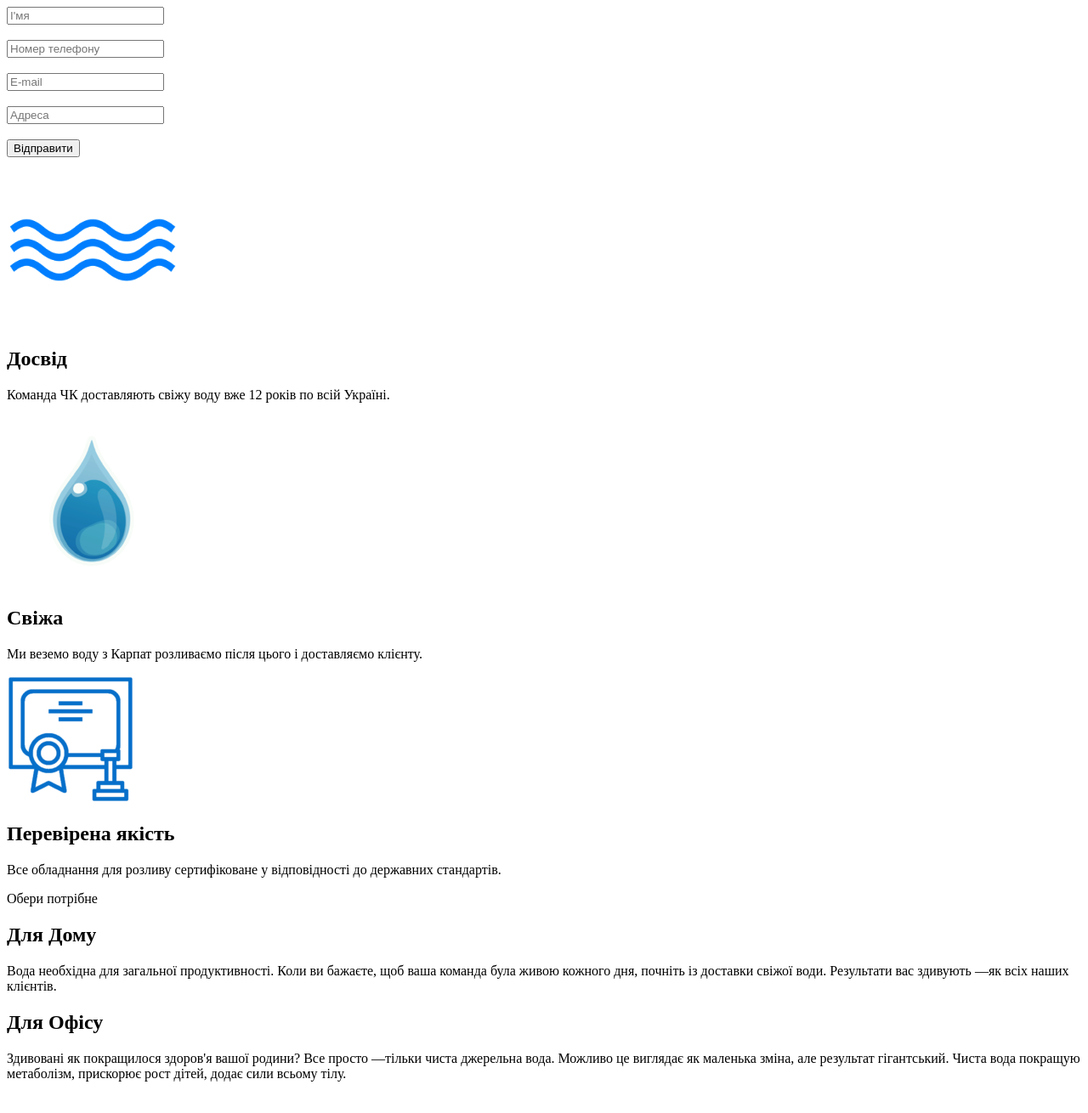
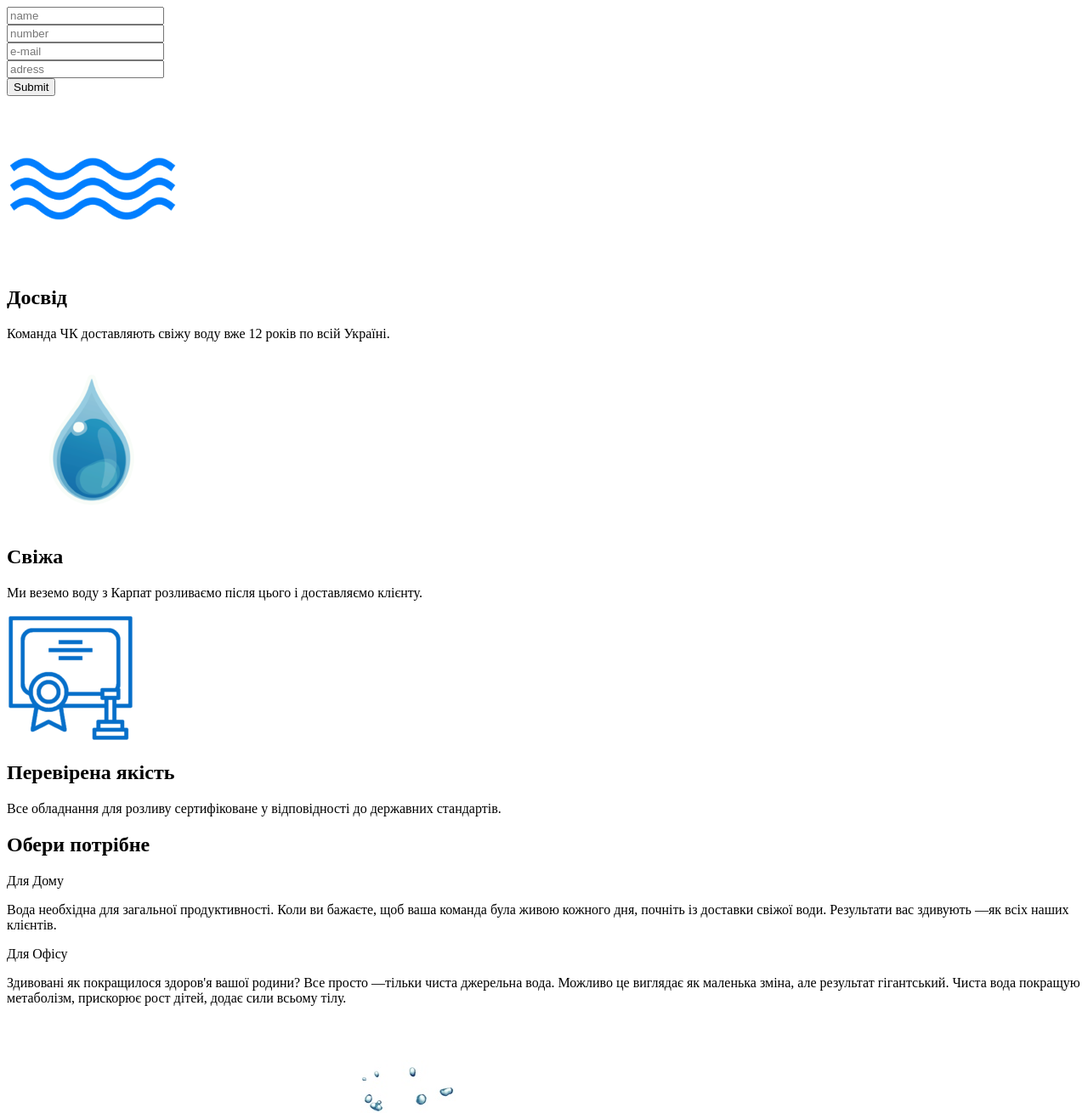
Before and after one commit to Kulinich2/olekfed, a plain HTML site: page index.html in a window 1280 px wide. Shown: the part 200-1510 px from the top of the page at 85% size. Drawn offline with Linux system fonts and the light colour scheme.

Commit message:
fix errors

```diff
--- a/index.html
+++ b/index.html
@@ -10,7 +10,7 @@
             <div class="menu">
             <a href="#delivery">Доставка Дом&Офіс</a>
             <a href="#products">Продукти</a>
-            <a href="#about us">Про нас</a>
+            <a href="#about-us">Про нас</a>
             <a href="#contacts">Контакти</a>
             </div>
         </nav>
@@ -23,13 +23,19 @@
         <p>М'яка джерельна мінеральна вода</p>
 
 <form method="POST" action="https://formspree.io/f/mbjpanvg">
-    <tabel>
-        <input type="text" name="user name" placeholder="І'мя" required><br><br>
-        <input type="figures" name="phone number" placeholder="Номер телефону" required><br><br>
-        <input type="email" name="email" placeholder="E-mail"required><br><br>
-        <input type="adress" name="adress" placeholder="Адреса" required><br><br>
-        <button>Відправити</button>
-    </tabel>
+    <label>
+        <input type="text" name="user name" placeholder="name" required><br>
+    </label>
+    <label>
+        <input type="number" name="phone number" placeholder="number" required><br>
+    </label>
+    <label>
+        <input type="email" name="email" placeholder="e-mail" required><br>
+    </label>
+    <label>
+        <input type="text" name="adress" placeholder="adress" required><br>
+    </label>
+        <input type="submit">
 
 </form>
             <article>
@@ -43,16 +49,17 @@
                     <h2>Перевірена якість</h2>
                     <p>Все обладнання для розливу сертифіковане у відповідності до державних стандартів.</p>
             </article>
-    <section> Обери потрібне</section>
-        <div id="delivery"></div>
-            <div class="for home"></div>
-                <h2>Для Дому</h2>
+    <h2>Обери потрібне</h2>
+        <div id="delivery">
+            <div class="for-home">
+                <p>Для Дому</p>
                 <p>Вода необхідна для загальної продуктивності. Коли ви бажаєте, щоб ваша команда була живою кожного дня, почніть із доставки свіжої води. Результати вас здивують —як всіх наших клієнтів.</p>
-             <div id="delivery">
-            <div class="for office"></div>
-                <h2>Для Офісу</h2>
+            </div>
+        </div>
+            <div class="for-office">
+                <p>Для Офісу</p>
                 <p>Здивовані як покращилося здоров'я вашої родини? Все просто —тільки чиста джерельна вода. Можливо це виглядає як маленька зміна, але результат гігантський. Чиста вода покращую метаболізм, прискорює рост дітей, додає сили всьому тілу.</p>
-        </div>
+            </div>
             <section>
                 <img src="img/lemon-with-ice.jpeg" alt="вода з лимоном та м'ятою">
                      <h2 id="products">Продукти</h2>
@@ -69,14 +76,14 @@
                      <h2>Ваш власний бренд</h2>
                     <p>Отримай воду із назвою твого бренду- розміщай для впізнаваності у конференц залах чи на реценшені.</p>
                 </section>
-        <div id="about us"></div>
-            <div class="firm history"></div>
+        <div id="about-us"></div>
+            <div class="firm-history"></div>
             <h3>Про компанію</h3>
             <p>Чиста сльоза почала свій шлях, як бізнес доствки джерельної води коли засновник фірми Олексій, вирішив доставляти джерельну воду для своєї родини, потім для сімей своїх друзів. Це була маленька сімейна справа по доставці води в будинки по своїй вулиці. Сімейна справа почала рости достатньо швидко і виросла у великий бізнес.</p>
             <img src="img/glass-of-water.jpg" alt="склянка води">
         <section class="partners">
             <h3>Наші партнери</h3>
-                <img src="icons/kfc.png" alt="ресторан"><th></th>
+                <img src="icons/kfc.png" alt="ресторан">
                 <img src="icons/publix.png" alt="супермаркет">
                 <img src="icons/heb.png" alt="магазин">
                 <img src="icons/wallmart.png" alt="гипермаркет">
@@ -100,14 +107,20 @@
                 <label>Mikrosoft</label><br><br>
         </section>
 <form method="POST" action="https://formspree.io/f/mbjpanvg">
-    <tabel>
-        <input type="text" name="user name" placeholder="Твоє і'мя" required><br>
-        <input type="figures" name="phone number" placeholder="Номер телефону" required><br>
-        <input type="email" name="email" placeholder="E-mail"required><br>
-        <input type="adress" name="adress" placeholder="Адреса" required><br>
-                <textarea name="message" placeholder="Повідломлення" required></textarea><br>
-        <input type="submit"><br><br>
-    </tabel>
+    <label>
+        <input type="text" name="user name" placeholder="name" required><br>
+    </label>
+    <label>
+        <input type="number" name="phone number" placeholder="number" required><br>
+    </label>
+    <label>
+        <input type="email" name="email" placeholder="e-mail" required><br>
+    </label>
+    <label>
+        <input type="text" name="adress" placeholder="adress" required><br>
+    </label>
+        <textarea name="message" placeholder="message" required></textarea><br>
+        <input type="submit"><br>
 </form>
     </main>
     <footer>
@@ -115,7 +128,7 @@
             <div class="menu">
             <a href="#delivery">Доставка</a>
             <a href="#products">Продукти</a>
-            <a href="#about us">Про нас</a>
+            <a href="#about-us">Про нас</a>
             <a href="#contacts">Контакти</a>
             </div>
         </nav>
```
